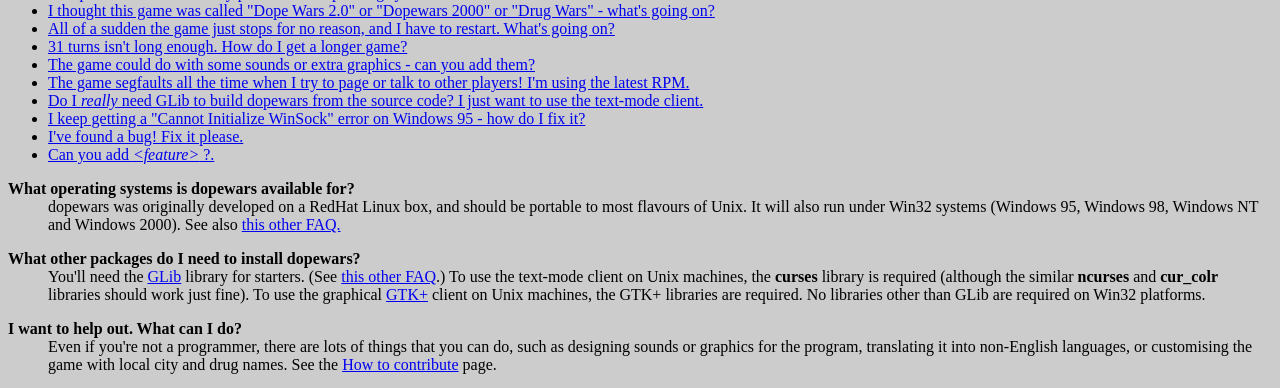
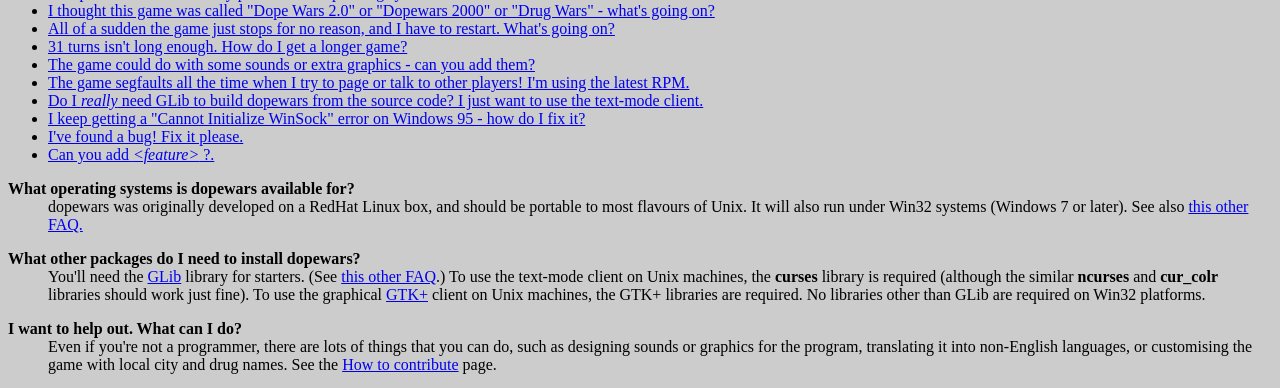
Before and after one commit to benmwebb/dopewars-website, a PHP site: page /faq.php in a window 1280 px wide. Shown: the part 202-590 px from the top of the page. Run offline with PHP 8.4, Linux system fonts and the light colour scheme; data that the repository does not hold is empty; some libraries are stand-ins or nearby versions.

Commit message:
We work only with Windows 7 or later now

```diff
--- a/faq.php
+++ b/faq.php
@@ -34,8 +34,7 @@ Windows 95 - how do I fix it?</a></li>
 for?</b></a></dt>
 <dd>dopewars was originally developed on a RedHat Linux box, and should be
 portable to most flavours of Unix. It will also run under Win32 systems
-(Windows 95, Windows 98, Windows NT and Windows 2000). See also
-<a href="#platform">this other FAQ.</a><p /></dd>
+(Windows 7 or later). See also <a href="#platform">this other FAQ.</a><p /></dd>
 
 <dt><a id="depend"><b>What other packages do I need to install
 dopewars?</b></a></dt>
```
